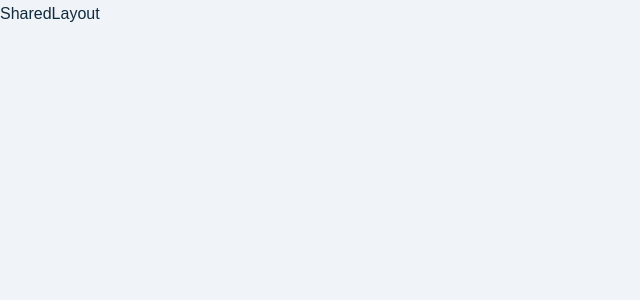
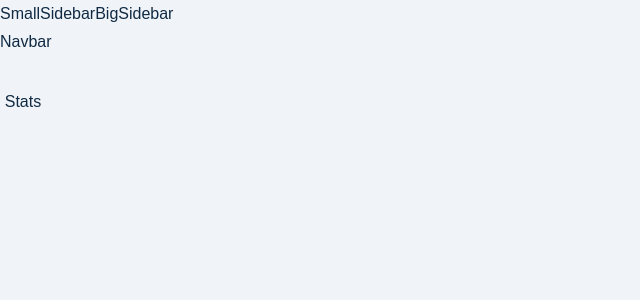
Before and after one commit to AlexBachurin/Job-tracker, a React (Create React App) app: page / in a window 1280 px wide. Shown: the top 300 px of the page, without its empty margins (0-640 px from the left). Built offline with nearby package versions, Linux system fonts and the light colour scheme.

Commit message:
complete SharedLayout setup

```diff
--- a/src/App.js
+++ b/src/App.js
@@ -15,7 +15,7 @@
 		<BrowserRouter>
 			<Routes>
 				<Route path="/" element={<SharedLayout />}>
-					<Route index path="stats" element={<Stats />} />
+					<Route index element={<Stats />} />
 					<Route path="all-jobs" element={<AllJobs />} />
 					<Route path="add-job" element={<AddJob />} />
 					<Route path="profile" element={<Profile />} />
--- /dev/null
+++ b/src/assets/wrappers/SharedLayout/SharedLayoutWrapper.js
@@ -0,0 +1,22 @@
+import styled from "styled-components";
+
+const Wrapper = styled.section`
+	.dashboard {
+		display: grid;
+		grid-template-columns: 1fr;
+	}
+	.dashboard-page {
+		width: 90vw;
+		margin: 0 auto;
+		padding: 2rem 0;
+	}
+	@media (min-width: 992px) {
+		.dashboard {
+			grid-template-columns: auto 1fr;
+		}
+		.dashboard-page {
+			width: 90%;
+		}
+	}
+`;
+export default Wrapper;
--- /dev/null
+++ b/src/components/BigSidebar.js
@@ -0,0 +1,7 @@
+import React from "react";
+
+const BigSidebar = () => {
+	return <div>BigSidebar</div>;
+};
+
+export default BigSidebar;
--- /dev/null
+++ b/src/components/Navbar.js
@@ -0,0 +1,7 @@
+import React from "react";
+
+const Navbar = () => {
+	return <div>Navbar</div>;
+};
+
+export default Navbar;
--- /dev/null
+++ b/src/components/SmallSidebar.js
@@ -0,0 +1,7 @@
+import React from "react";
+
+const SmallSidebar = () => {
+	return <div>SmallSidebar</div>;
+};
+
+export default SmallSidebar;
--- a/src/components/index.js
+++ b/src/components/index.js
@@ -2,4 +2,7 @@
 import FormRow from "./FormRow";
 import Login from "./Login";
 import Register from "./Register";
-export { Logo, FormRow, Login, Register };
+import BigSidebar from "./BigSidebar";
+import SmallSidebar from "./SmallSidebar";
+import Navbar from "./Navbar";
+export { Logo, FormRow, Login, Register, BigSidebar, SmallSidebar, Navbar };
--- a/src/pages/Dashboard/SharedLayout.js
+++ b/src/pages/Dashboard/SharedLayout.js
@@ -1,7 +1,22 @@
 import React from "react";
-
+import { Outlet } from "react-router-dom";
+import { BigSidebar, Navbar, SmallSidebar } from "../../components";
+import Wrapper from "../../assets/wrappers/SharedLayout/SharedLayoutWrapper";
 const SharedLayout = () => {
-	return <div>SharedLayout</div>;
+	return (
+		<Wrapper>
+			<main className="dashboard">
+				<SmallSidebar />
+				<BigSidebar />
+				<div>
+					<Navbar />
+					<div className="dashboard-page">
+						<Outlet />
+					</div>
+				</div>
+			</main>
+		</Wrapper>
+	);
 };
 
 export default SharedLayout;
```
